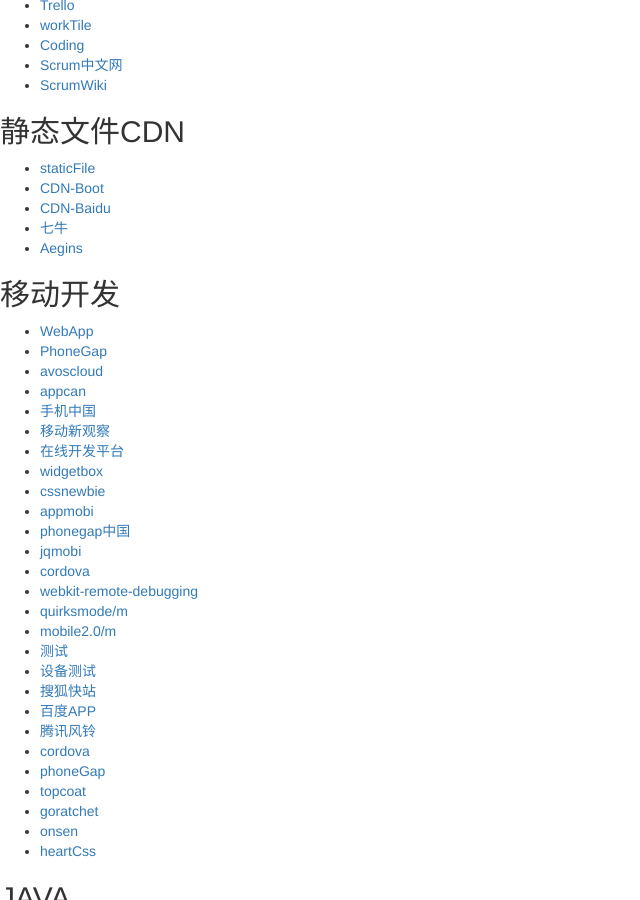
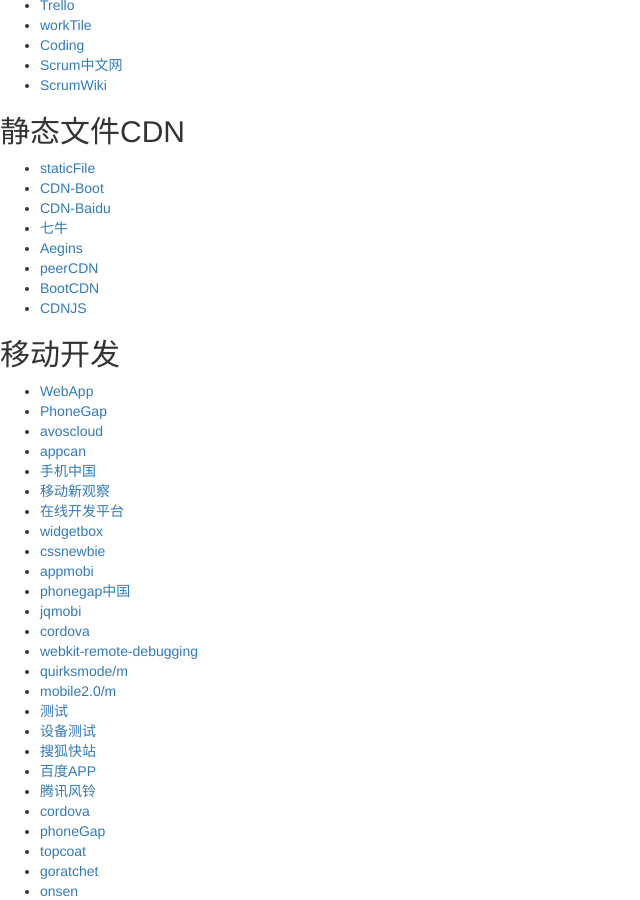
Before and after one commit to wkylin/wkylin.github.com, a Jekyll site: the page built from tech.html, in a window 1280 px wide and 900 px high, scrolled down 2329 px. Shown: the whole window, without its empty margins (0-640 px from the left). Built offline with Jekyll 4.4.1, drawn with Linux system fonts in a browser that asks for light colours; nearby versions of some CDN libraries; library files that are not in the unit come from our copies; comment, search, counter and statistics services are not loaded.

```diff
--- a/html5.html
+++ b/html5.html
@@ -14,8 +14,7 @@
     <li class="ui-list-item"><a href="http://www.modern.ie/zh-cn" target="_blank">modernIE</a></li>
     <li class="ui-list-item"><a href="http://www.browserscope.org/" target="_blank">browserScope</a></li>
     <li class="ui-list-item"><a href="http://www.webpagetest.org/" target="_blank">webPageTest</a></li>
-    <li class="ui-list-item"><a href="https://peercdn.com/" target="_blank">peerCDN</a></li>
-    <li class="ui-list-item"><a href="http://www.bootcdn.cn/" target="_blank">BootCDN</a></li>
+
     <li class="ui-list-item"><a href="http://speed.sc.cninfo.net/chinatel/download.shtml" target="_blank">网站测速</a></li>
     <li class="ui-list-item"><a href="http://www.ostools.net/" target="_blank"><span class="ft-red">开源API</span></a>
     </li>
--- a/tech.html
+++ b/tech.html
@@ -106,6 +106,9 @@
     <li class="ui-list-item"><a href="http://cdn.code.baidu.com/" target="_blank">CDN-Baidu</a></li>
     <li class="ui-list-item"><a href="http://www.qiniu.com/" target="_blank">七牛</a></li>
     <li class="ui-list-item"><a href="http://www.cloud.ph/" target="_blank">Aegins</a></li>
+    <li class="ui-list-item"><a href="https://peercdn.com/" target="_blank">peerCDN</a></li>
+    <li class="ui-list-item"><a href="http://www.bootcdn.cn/" target="_blank">BootCDN</a></li>
+    <li class="ui-list-item"><a href="https://cdnjs.com/" target="_blank">CDNJS</a></li>
 </ul>
 <div class="ui-title fn-clear">
     <h2>移动开发</h2>
```
